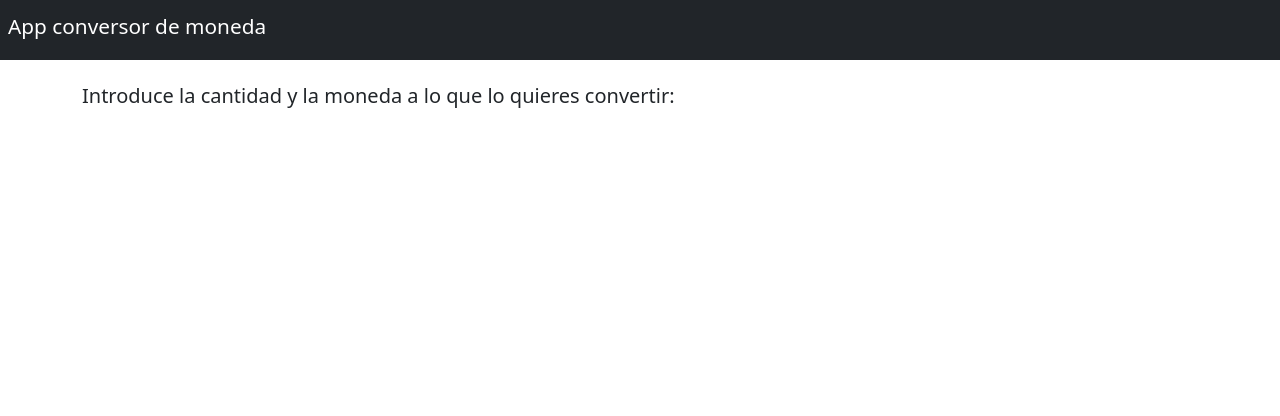
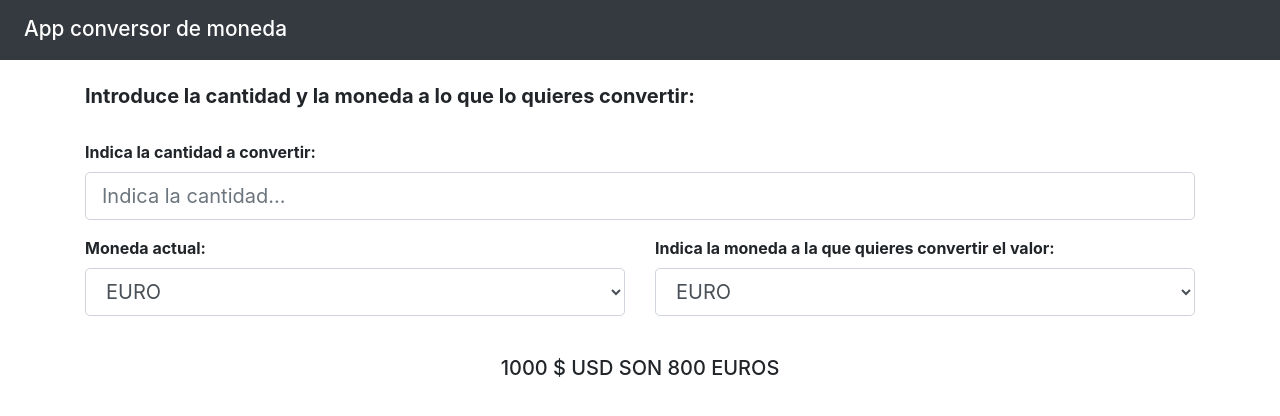
Before and after one commit to miryambathilde/app-convertidor, an Angular app: page / in a window 1280 px wide. Shown: the top 416 px of the page. Built offline with nearby package versions, Linux system fonts and the light colour scheme.

Commit message:
cambio version bootstrap + añado vista convertidor

```diff
--- a/src/app/components/convertidor/convertidor.component.html
+++ b/src/app/components/convertidor/convertidor.component.html
@@ -1,3 +1,36 @@
 <div class="container mt-4">
-  <h5>Introduce la cantidad y la moneda a lo que lo quieres convertir:</h5>
+  <h5><b>Introduce la cantidad y la moneda a lo que lo quieres convertir:</b></h5>
+  <br>
+  <div class="row">
+    <div class="col-lg-12">
+      <form>
+        <div class="form-group">
+          <label for="cantidad"><b>Indica la cantidad a convertir:</b></label>
+          <input type="number" class="form-control form-control-lg" id="cantidad" placeholder="Indica la cantidad...">
+        </div>
+      </form>
+    </div>
+    <div class="col-lg-6">
+      <div class="form-group">
+        <label for="moneda-actual"><b>Moneda actual:</b></label>
+        <select class="form-control form-control-lg" id="moneda-actual">
+          <option>EURO</option>
+          <option>LIBRA</option>
+          <option>$ USD</option>
+        </select>
+      </div>
+    </div>
+    <div class="col-lg-6">
+      <div class="form-group">
+        <label for="moneda-convertidor"><b>Indica la moneda a la que quieres convertir el valor:</b></label>
+        <select class="form-control form-control-lg" id="moneda-convertidor">
+          <option>EURO</option>
+          <option>LIBRA</option>
+          <option>$ USD</option>
+        </select>
+      </div>
+    </div>
+  </div>
+  <br>
+  <h5 class="text-center">1000 $ USD SON 800 EUROS</h5>
 </div>
--- a/src/index.html
+++ b/src/index.html
@@ -6,8 +6,7 @@
   <base href="/">
   <meta name="viewport" content="width=device-width, initial-scale=1">
   <link rel="icon" type="image/x-icon" href="favicon.ico">
-  <link href="https://cdn.jsdelivr.net/npm/bootstrap@5.0.0/dist/css/bootstrap.min.css" rel="stylesheet" integrity="sha384-wEmeIV1mKuiNpC+IOBjI7aAzPcEZeedi5yW5f2yOq55WWLwNGmvvx4Um1vskeMj0" crossorigin="anonymous">
-</head>
+  <link rel="stylesheet" href="https://cdn.jsdelivr.net/npm/bootstrap@4.6.0/dist/css/bootstrap.min.css" integrity="sha384-B0vP5xmATw1+K9KRQjQERJvTumQW0nPEzvF6L/Z6nronJ3oUOFUFpCjEUQouq2+l" crossorigin="anonymous"></head>
 <body>
   <app-root></app-root>
 </body>
```
